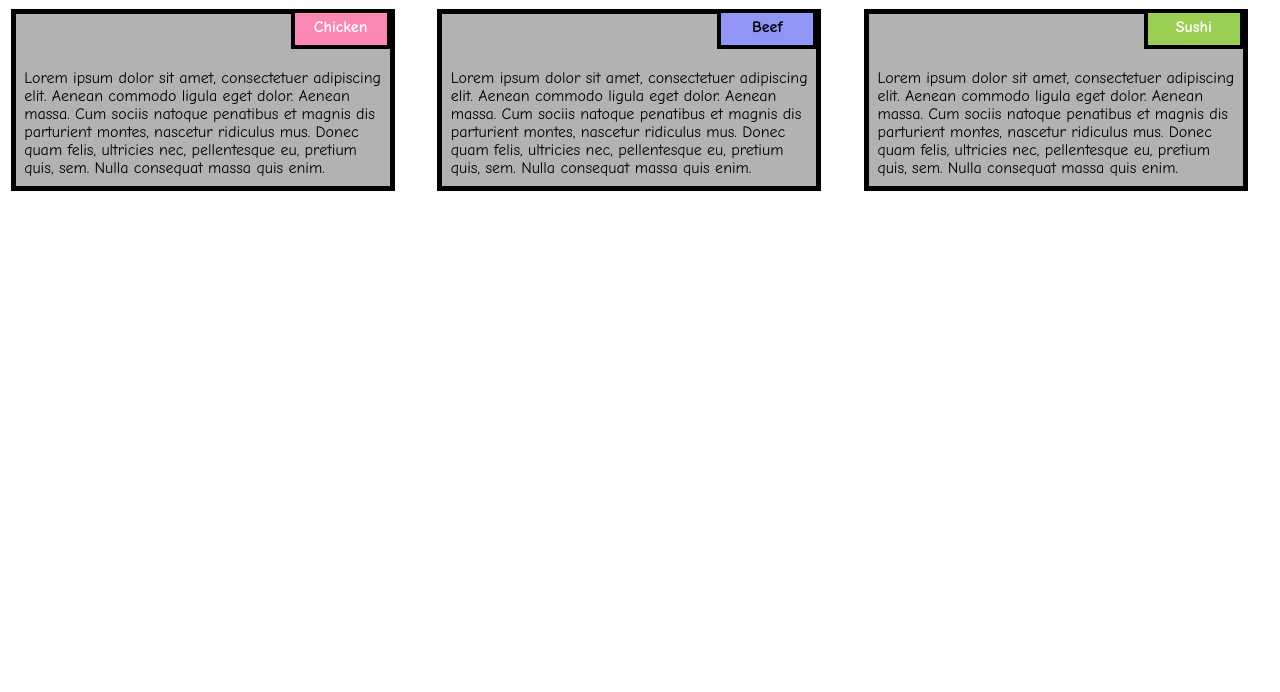
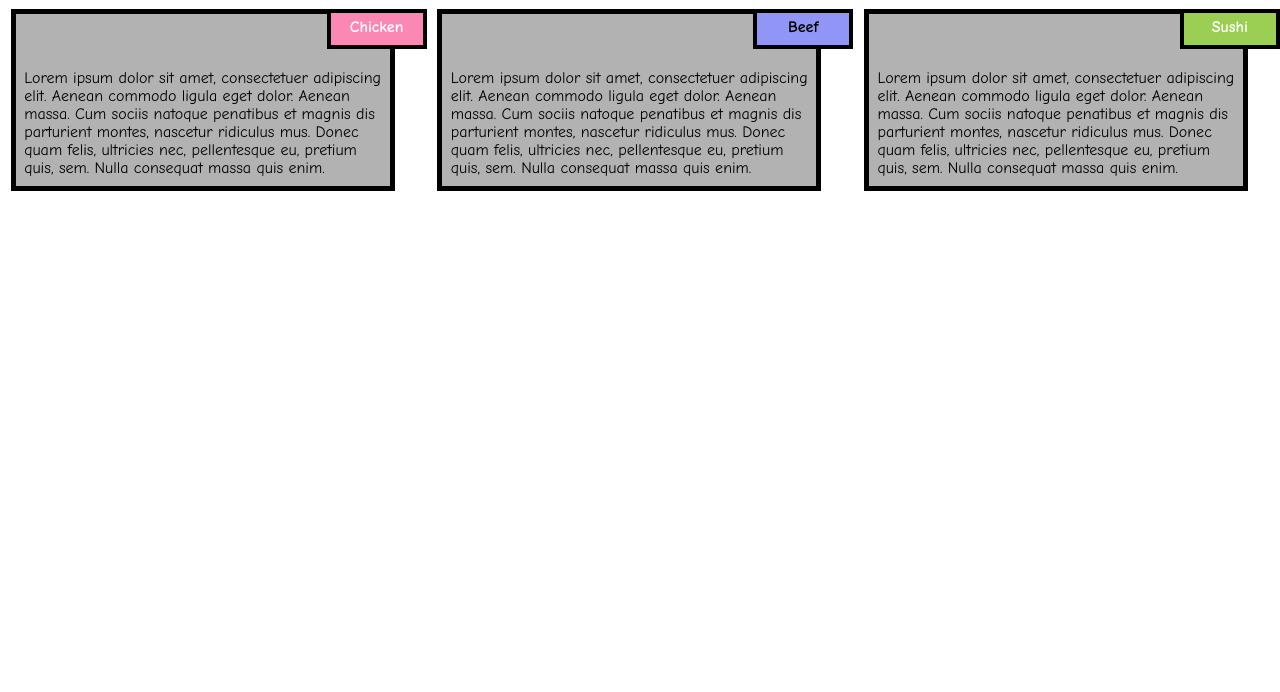
Before and after one commit to devika2711/HTML-CSS-JAVASCRIPT-FOR-WEB-DEVELOPERS-COURSERA, a plain HTML site: page module-2-solution/index.html in a window 1280 px wide. Shown: the part 108-800 px from the top of the page. Drawn offline with Linux system fonts and the light colour scheme.

Commit message:
style.css

```diff
--- a/module-2-solution/style.css
+++ b/module-2-solution/style.css
@@ -3,8 +3,8 @@
 }
 
 body{
-	margin: 0;
-	padding: 0;
+  margin: 0;
+  padding: 0;
   font-family: "Comic Sans MS", cursive, sans-serif;
 }
 
@@ -28,14 +28,13 @@ h1 {
 
 
 .content-name{
-  overflow: none;
   text-align: center;
   border: 4px solid black;
   width: 100px;
   height: 40px;
   padding: 5px;
   float: right;
-  margin-right: 36px;
+  margin-right: 0px;
   margin-top: 0px;
   font-weight: bold;
   position: relative;
@@ -69,7 +68,7 @@ h1 {
 
 @media (min-width: 992px) {
   .col-lg-4 {
-  	float: left;
+    float: left;
     width: 33.33%;
   }
 }
@@ -93,7 +92,7 @@ h1 {
 
 @media (min-width: 0px) and (max-width: 767px) {
   .col-sm-12 {
-  	float: left;
+    float: left;
     width: 100%;
   }
   .content-name{
```
